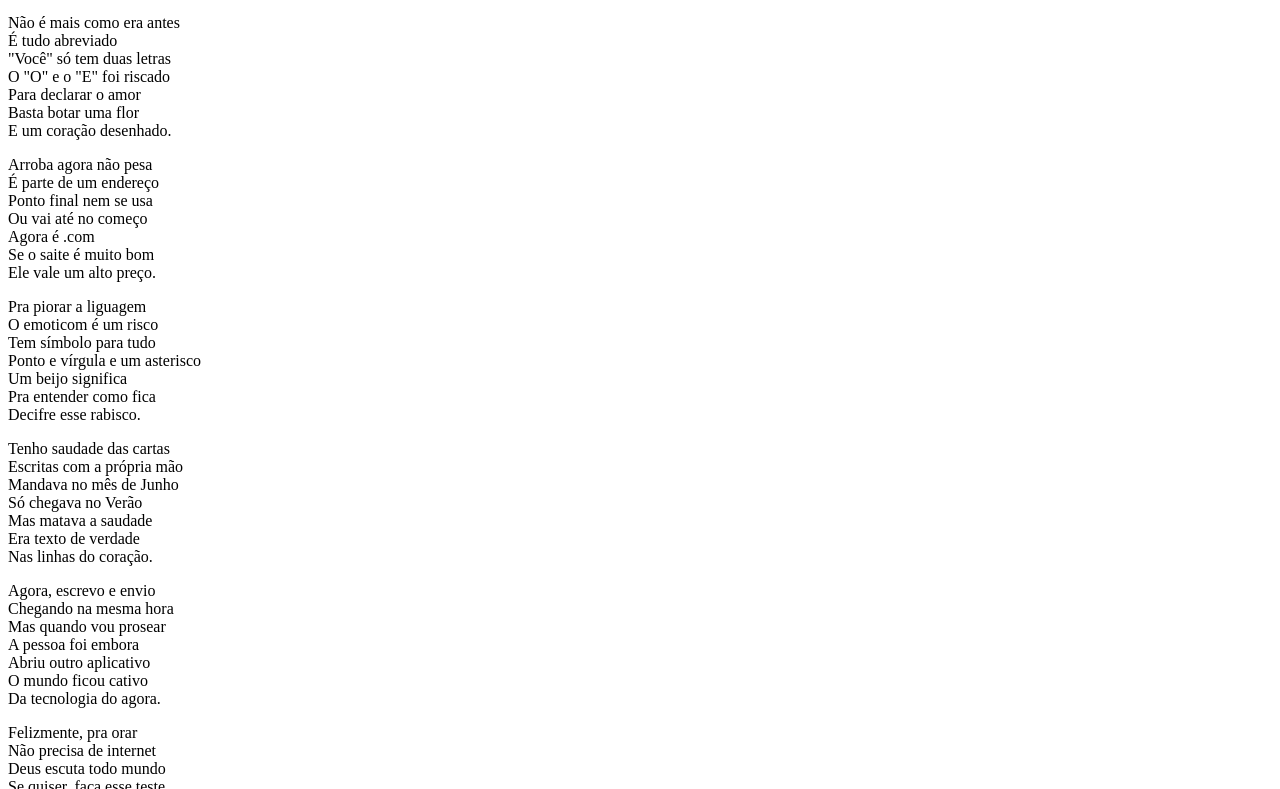
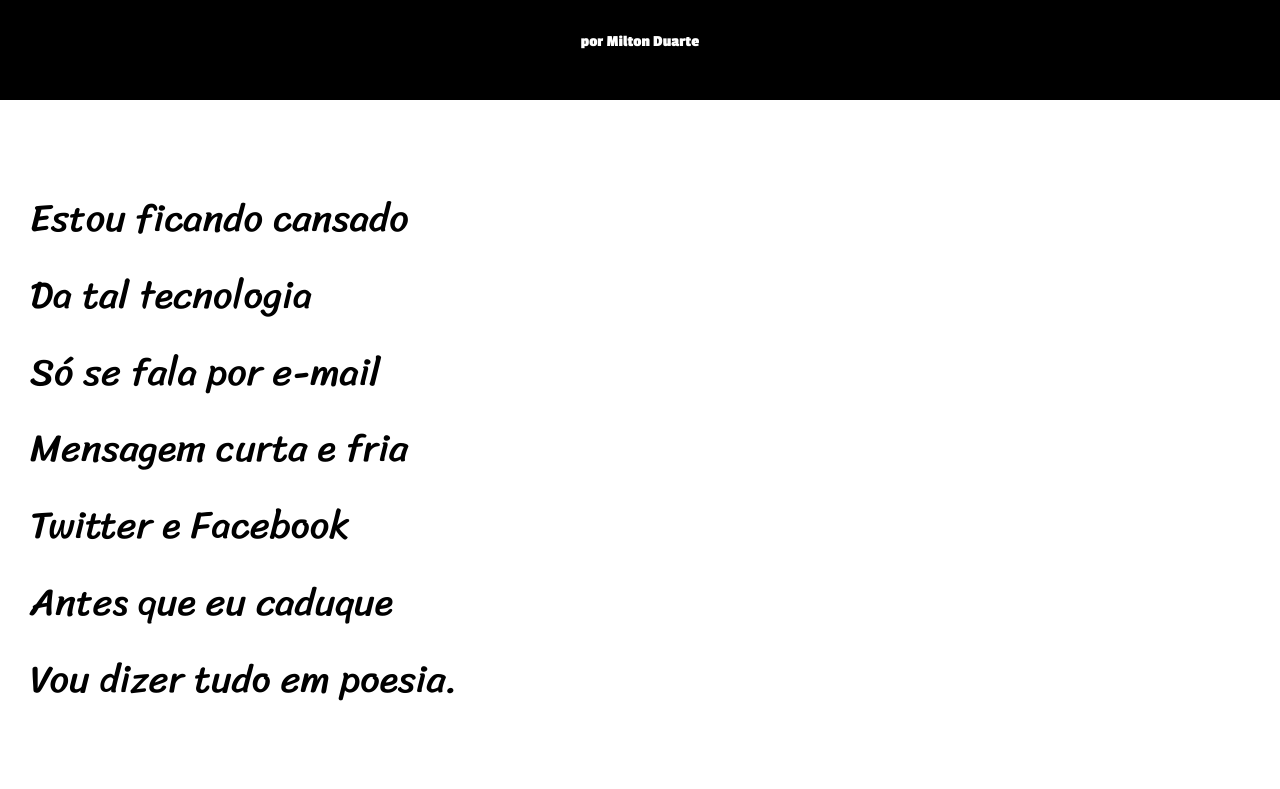
Before and after one commit to Gabriel-Rezende-R/02.html.e.css, a plain HTML site: page 3.modulo.3/1.desafios/desafio012/index.html in a window 1280 px wide. Shown: the part 208-997 px from the top of the page. Drawn offline with Linux system fonts and the light colour scheme.

Commit message:
projeto cordel desafio 12

```diff
--- a/3.modulo.3/1.desafios/desafio012/index.html
+++ b/3.modulo.3/1.desafios/desafio012/index.html
@@ -5,17 +5,15 @@
     <meta http-equiv="X-UA-Compatible" content="IE=edge">
     <meta name="viewport" content="width=device-width, initial-scale=1.0">
     <title>Cordel Moderno</title>
-    <style>
-    @import url('https://fonts.googleapis.com/css2?family=Passion+One:wght@700&display=swap');
-    @import url('https://fonts.googleapis.com/css2?family=Sriracha&display=swap');
-    </style>
+    <link rel="stylesheet" href="style.css">
 </head>
 <body>
     <header>
         <h1>Cordel Moderno</h1>
+        <p>por <a href="https://www.recantodasletras.com.br/poesias/3186743" target="_blank"> Milton Duarte</a></p>
     </header>
     <main>
-        <section>
+        <section class="normal" >
             <p> Estou ficando cansado <br>
             Da tal tecnologia <br>
             Só se fala por e-mail<br>
@@ -24,7 +22,7 @@
             Antes que eu caduque<br>
             Vou dizer tudo em poesia.<br></p>
         </section>
-        <section>
+        <section class="imagem" id="img01">
          <p>
             Não é mais como era antes <br>
             É tudo abreviado<br>
@@ -35,7 +33,7 @@
             E um coração desenhado.<br>
          </p>
         </section>
-        <section>
+        <section class="normal">
             <p>
             Arroba agora não pesa<br>
             É parte de um endereço<br>
@@ -55,7 +53,7 @@
             Decifre esse rabisco.<br>
             </p>
         </section>
-        <section>
+        <section class="imagem" id="img02">
             <p>
             Tenho saudade das cartas<br>
             Escritas com a própria mão<br>
@@ -66,7 +64,7 @@
             Nas linhas do coração.<br>
             </p>
         </section>
-        <section>
+        <section class="normal">
             <p>
             Agora, escrevo e envio<br>
             Chegando na mesma hora<br>
--- /dev/null
+++ b/3.modulo.3/1.desafios/desafio012/style.css
@@ -0,0 +1,82 @@
+@charset 'UTF-8';
+@import url('https://fonts.googleapis.com/css2?family=Passion+One:wght@700&display=swap');
+@import url('https://fonts.googleapis.com/css2?family=Sriracha&display=swap');
+:root{
+   --font1: Verdana, Geneva, Tahoma, sans-serif;
+   --font2: 'Passion one', 'cursive' ;
+   --font3:"Sriracha", 'cursive';
+}
+ *{
+    margin: 0px;
+    padding: 0px;
+ }
+ html,body{
+    min-height: 100vh;
+    background-color: darkgray;
+    font-family:var(--font1);
+ }
+ header{
+    background-color: black;
+    color: white;
+    text-align: center;
+    font-family: var(--font2)
+ }
+ header>h1{
+    padding: 50px;
+    font-variant: small-caps;
+    font-size:10vw;
+ }
+ header>p{
+    padding-bottom: 50px;
+ }
+ a{
+    color: white;
+    text-decoration: none;
+    font-weight: bold;
+ }
+ a:hover{
+    text-decoration: underline;
+ }
+ section{
+    padding-top: 10vh;
+    padding-bottom: 10vh;
+    line-height: 2em;
+    padding-left: 30px;
+    font-family: var(--font3);
+    font-size: 3vw;
+ }
+ section>p{
+   padding-bottom: 2em;
+ }
+ section.normal{
+    color: black;
+    background-color: white;
+ }
+ section.imagem{
+    color: white;
+    background-color: rgba(92, 91, 91, 0.932);
+    text-shadow: 2px;
+    box-shadow: inset 6px 6px 13px 0px rgba(0, 0, 0, 0.582);
+    background-attachment: fixed;
+ }
+ section.imagem > p{
+   display: inline-block;
+    background-color: rgba(82, 82, 82, 0.164);
+    text-shadow: 1px 1px 0px black;
+ }
+ section#img01{
+   background-image: url(../desafio012/pacote-d012/imagens/background001.jpg);
+   background-position: right center;
+   background-size: cover;
+ }
+ section#img02{
+   background-image: url(../desafio012/pacote-d012/imagens/background002.jpg);
+   background-position: right center;
+   background-size: cover;
+ }
+ footer{
+    background-color: black;
+    text-align: center;
+    color: white;
+    padding: 10px;
+ }
```
Also changed, not shown: 3.modulo.3/1.desafios/desafio012/pacote-d012/imagens/background001.jpg (added), 3.modulo.3/1.desafios/desafio012/pacote-d012/imagens/background1.png (deleted).
